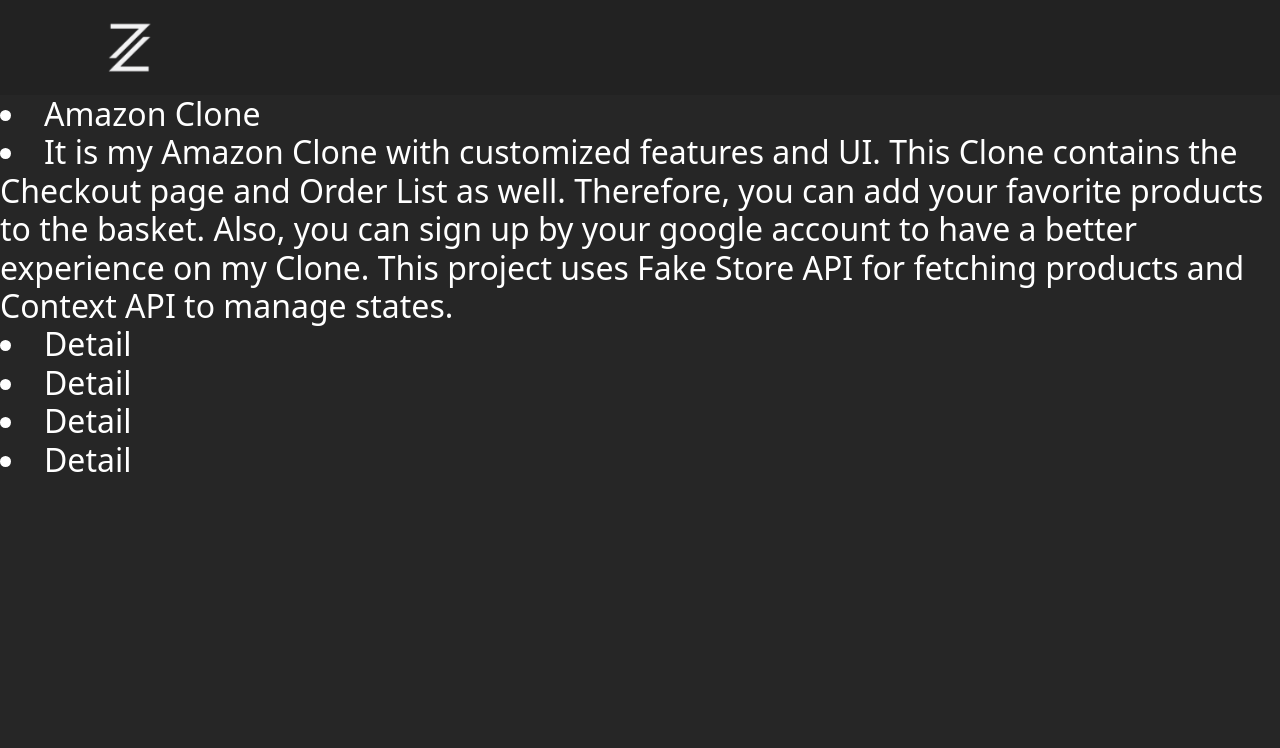
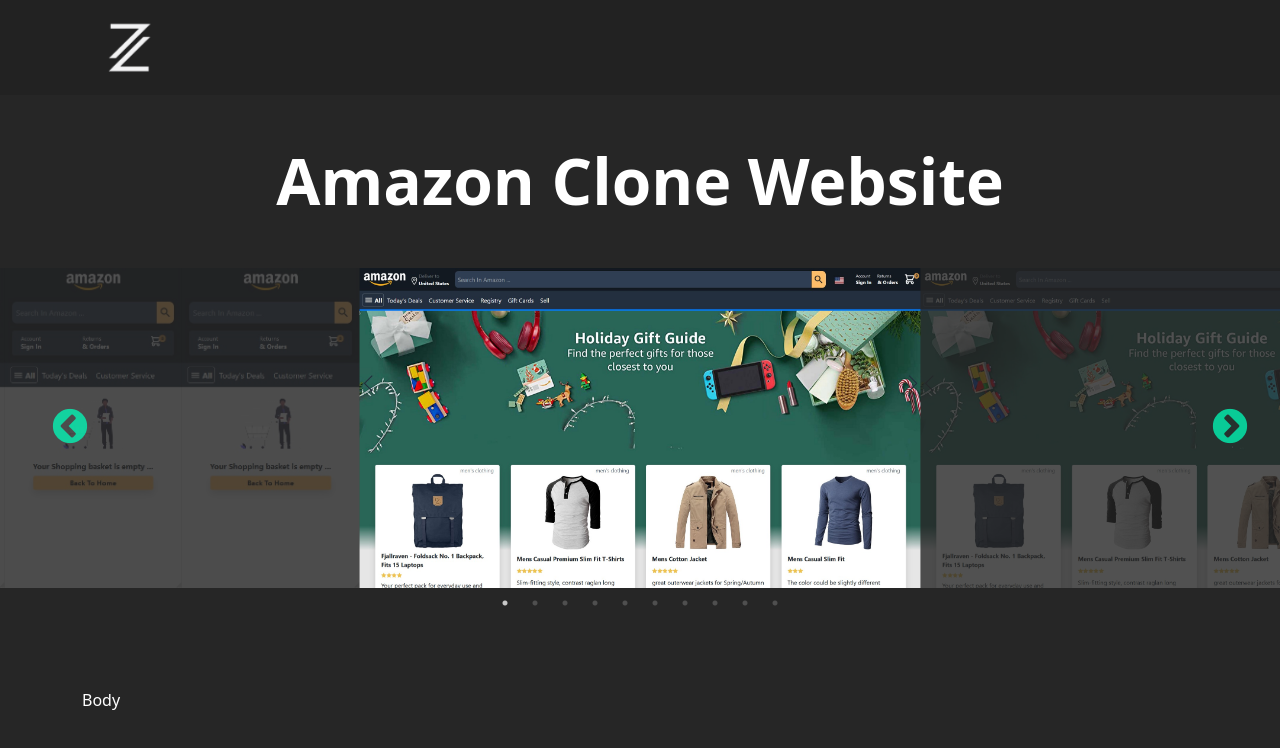
Before and after one commit to Mehdi-Zandian/Mehdi-Zandian, a React (Create React App) app: page /detail/1 in a window 1280 px wide. Shown: the top 748 px of the page. Built offline with nearby package versions, Linux system fonts and the light colour scheme.

Commit message:
slider complete

```diff
--- a/package.json
+++ b/package.json
@@ -12,8 +12,10 @@
     "react-reveal": "^1.2.2",
     "react-router-dom": "^6.2.1",
     "react-scripts": "5.0.0",
+    "react-slick": "^0.28.1",
     "react-typical": "^0.1.3",
     "sass": "^1.45.2",
+    "slick-carousel": "^1.8.1",
     "web-vitals": "^2.1.2"
   },
   "scripts": {
--- a/public/data.json
+++ b/public/data.json
@@ -14,8 +14,21 @@
         "SASS",
         "CSS Grid"
       ],
-      "techPics": ["dataAssets/techPics/react.png"],
-      "screenshots": ["dataAssets/projects/amazon/S1.jpg"],
+      "techPic": ["../dataAssets/techPics/react.png"],
+      "screenshotLarge": [
+        "../dataAssets/projects/amazon/S1.jpg",
+        "../dataAssets/projects/amazon/S1.jpg",
+        "../dataAssets/projects/amazon/S1.jpg",
+        "../dataAssets/projects/amazon/S1.jpg",
+        "../dataAssets/projects/amazon/S1.jpg"
+      ],
+      "screenshotSmall": [
+        "../dataAssets/projects/amazon/SM1.jpg",
+        "../dataAssets/projects/amazon/SM1.jpg",
+        "../dataAssets/projects/amazon/SM1.jpg",
+        "../dataAssets/projects/amazon/SM1.jpg",
+        "../dataAssets/projects/amazon/SM1.jpg"
+      ],
       "links": [
         "https://amazon-clone-mehdi-zandian.vercel.app/",
         "https://github.com/Mehdi-Zandian/amazon-clone"
@@ -35,8 +48,9 @@
         "SASS",
         "CSS Grid"
       ],
-      "techPics": ["dataAssets/techPics/react.png"],
-      "screenshots": ["dataAssets/projects/amazon/S1.jpg"],
+      "techPic": ["../dataAssets/techPics/react.png"],
+      "screenshotLarge": ["../dataAssets/projects/amazon/S1.jpg"],
+      "screenshotSmall": ["../dataAssets/projects/amazon/SM1.jpg"],
       "links": [
         "https://amazon-clone-mehdi-zandian.vercel.app/",
         "https://github.com/Mehdi-Zandian/amazon-clone"
--- a/src/components/ProjectDetail/ProjectDetail.js
+++ b/src/components/ProjectDetail/ProjectDetail.js
@@ -1,5 +1,6 @@
 import { useParams } from "react-router-dom";
 import { useEffect, useState } from "react";
+import ProjectSlider from "./ProjectSlider";
 // UI
 import "./ProjectDetail.scss";
 
@@ -34,14 +35,17 @@
   return (
     <div>
       {data.length !== 0 ? (
-        <h2>
-          <li>{data?.name}</li>
-          <li>{data?.about}</li>
-          <li>Detail</li>
-          <li>Detail</li>
-          <li>Detail</li>
-          <li>Detail</li>
-        </h2>
+        <div className="detail">
+          <h1 className="container detail__header mx-auto fw-bolder display-3 text-center my-5">
+            {data?.name} Website
+          </h1>
+
+          <div>
+            <ProjectSlider data={data} />
+
+            <div className="container">Body</div>
+          </div>
+        </div>
       ) : (
         <div className="loader__wrapper w-100 d-flex justify-content-center align-items-center position-fixed top-0 start-0">
           <span className="loader"></span>
--- a/src/components/ProjectDetail/ProjectDetail.scss
+++ b/src/components/ProjectDetail/ProjectDetail.scss
@@ -1,3 +1,66 @@
+.detail {
+  overflow: hidden;
+
+  .detail__slider {
+    margin-bottom: 100px;
+
+    .slick-dots {
+      li {
+        button:before {
+          color: #ccc !important;
+        }
+      }
+
+      .slick-active {
+        button:before {
+          color: #fff !important;
+        }
+      }
+    }
+
+    .slick-next {
+      top: 150px;
+      right: 50px;
+      z-index: 10;
+    }
+
+    .slick-next::before,
+    .slick-prev::before {
+      color: #0fb;
+      font-size: 40px !important;
+    }
+
+    .slick-prev {
+      top: 150px;
+      left: 50px;
+      z-index: 10;
+    }
+
+    .slick-list,
+    .slick-track {
+      height: 100% !important;
+      overflow: visible;
+    }
+
+    .slick-slide {
+      transition: all 0.5s;
+      opacity: 0.2;
+
+      div {
+        outline: none !important;
+        height: 100% !important
+        ;
+      }
+    }
+    .slick-active.slick-center {
+      opacity: 1;
+      &:hover {
+        transform: translateY(-10px);
+      }
+    }
+  }
+}
+
 .loader__wrapper {
   height: 100vh;
   .loader,
--- /dev/null
+++ b/src/components/ProjectDetail/ProjectSlider.js
@@ -0,0 +1,56 @@
+import Slider from "react-slick";
+import "slick-carousel/slick/slick.css";
+import "slick-carousel/slick/slick-theme.css";
+
+function ProjectSlider({ data }) {
+  const settings = {
+    className: "slider variable-width",
+    dots: true,
+    infinite: true,
+    centerMode: true,
+    slidesToShow: 1,
+    slidesToScroll: 1,
+    variableWidth: true,
+  };
+
+  return (
+    <div className="detail__slider">
+      <Slider style={{ height: "20em" }} {...settings}>
+        {data?.screenshotLarge.map((pic) => {
+          return (
+            <div style={{ height: "100%" }}>
+              <img
+                style={{
+                  width: "auto",
+                  height: "100%",
+                  objectFit: "cover",
+                  objectPosition: "center",
+                }}
+                src={pic}
+                alt="Project Screenshot"
+              />
+            </div>
+          );
+        })}
+        {data?.screenshotSmall.map((pic) => {
+          return (
+            <div style={{ width: 177.5, height: "100px" }}>
+              <img
+                style={{
+                  width: "100%",
+                  height: "100%",
+                  objectFit: "cover",
+                  objectPosition: "center",
+                }}
+                src={pic}
+                alt="Project Screenshot"
+              />
+            </div>
+          );
+        })}
+      </Slider>
+    </div>
+  );
+}
+
+export default ProjectSlider;
```
Also changed, not shown: public/dataAssets/projects/amazon/SM1.jpg (added), 1 other file (tests, documents, lock files or other folders).
